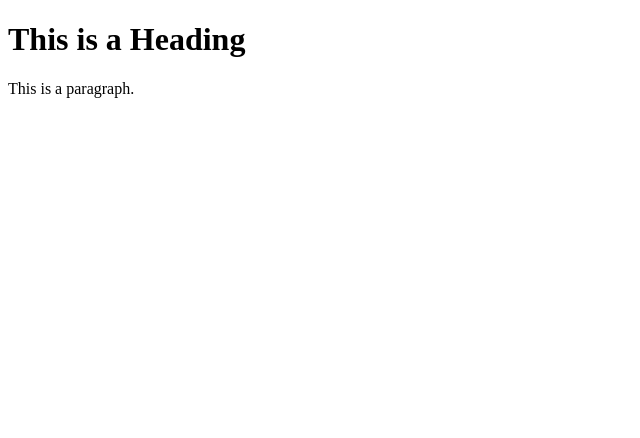
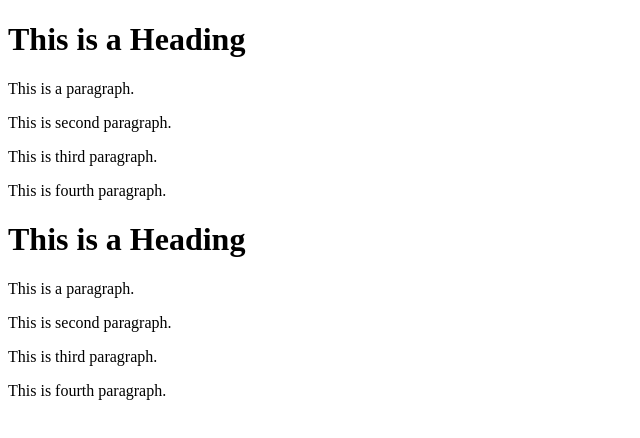
Before and after one commit to egecansiz/learning_git, a plain HTML site: page index.html in a window 1280 px wide. Shown: the whole page, without its empty margins (0-640 px from the left). Drawn offline with Linux system fonts and the light colour scheme.

Commit message:
Update index.html

```diff
--- a/index.html
+++ b/index.html
@@ -7,6 +7,15 @@
 
 <h1>This is a Heading</h1>
 <p>This is a paragraph.</p>
+<p>This is second paragraph.</p>
+<p>This is third paragraph.</p>
+<p>This is fourth paragraph.</p>
+
+<h1>This is a Heading</h1>
+<p>This is a paragraph.</p>
+<p>This is second paragraph.</p>
+<p>This is third paragraph.</p>
+<p>This is fourth paragraph.</p>
 
 </body>
 </html>
```
